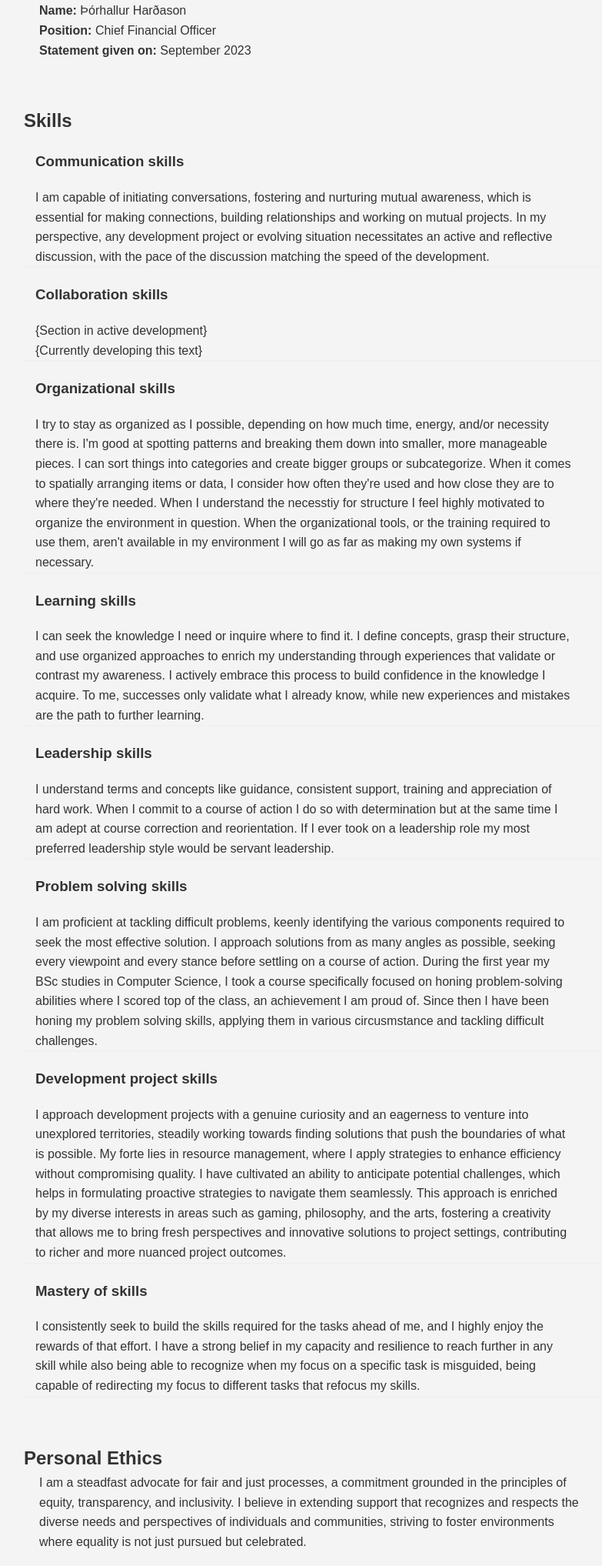
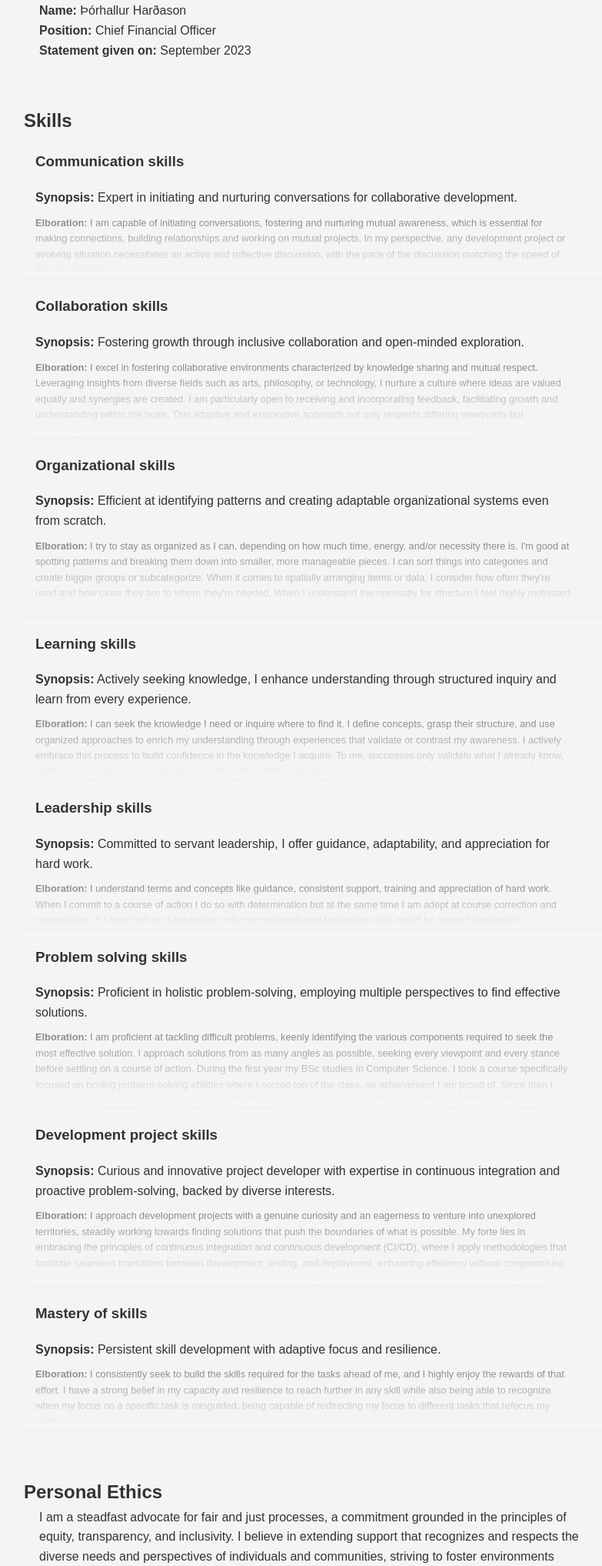
Before and after one commit to mittons/axelgauti, a Django app: page /career/ in a window 1280 px wide. Shown: the part 2131-4166 px from the top of the page at 77% size, without its empty margins (139-922 px from the left). Run offline with Django 4.2, Linux system fonts and the light colour scheme.

Commit message:
Expanded the skills section further, adding synopsis texts and features for readability. Finished the final missing sections as well

```diff
--- a/career/templates/career_main.html
+++ b/career/templates/career_main.html
@@ -234,6 +234,38 @@
 			}
 		}
 
+		.synopsis {
+			font-weight: strong;
+			font-size: 1em;
+			margin-bottom: 10px;
+		}
+
+		.elaborated-content {
+			font-size: 0.8em;
+			background: linear-gradient(to bottom, grey, white);
+			-webkit-background-clip: text;
+			-webkit-text-fill-color: transparent;
+			max-height: 100px;
+			overflow: hidden;
+			text-overflow: ellipsis;
+			transition: max-height 0.3s ease; /* added a transition for smoother expansion */
+		}
+
+		.elaborated-content.expanded {
+			background: none;
+			-webkit-background-clip: none;
+			-webkit-text-fill-color: initial;
+			color: grey; /* Setting the color to grey when expanded */
+			max-height: none;
+		}
+
+		@media (orientation: landscape) {
+			.elaborated-content > p {
+				width: 65%;
+				position: left;
+			}
+		}
+
 		/* Personal Ethics Section Stylings */
 
 
@@ -390,57 +422,89 @@
 					<header class="skill-category-header">
 						<h3>Communication skills</h3>
 					</header>
-					<p>I am capable of initiating conversations, fostering and nurturing mutual awareness, which is essential for making connections, building relationships and working on mutual projects. In my perspective, any development project or evolving situation necessitates an active and reflective discussion, with the pace of the discussion matching the speed of the development.</p>
+					<p class="synopsis"><strong>Synopsis:</strong> Expert in initiating and nurturing conversations for collaborative development.</p>
+					<div class="elaborated-content">
+					  <!-- Insert your elaborated content here -->
+						<p><strong>Elboration: </strong>I am capable of initiating conversations, fostering and nurturing mutual awareness, which is essential for making connections, building relationships and working on mutual projects. In my perspective, any development project or evolving situation necessitates an active and reflective discussion, with the pace of the discussion matching the speed of the development.</p>
+					</div>
 				</section>
 
 				<section class="skill-category">
 					<header class="skill-category-header">
 						<h3>Collaboration skills</h3>
 					</header>
-					<p>{Section in active development}</p>
-					<p>{Currently developing this text}</p>
+					<p class="synopsis"><strong>Synopsis:</strong> Fostering growth through inclusive collaboration and open-minded exploration.</p>
+					<div class="elaborated-content">
+					  <!-- Insert your elaborated content here -->
+						<p><strong>Elboration: </strong>I excel in fostering collaborative environments characterized by knowledge sharing and mutual respect. Leveraging insights from diverse fields such as arts, philosophy, or technology, I nurture a culture where ideas are valued equally and synergies are created. I am particularly open to receiving and incorporating feedback, facilitating growth and understanding within the team. This adaptive and explorative approach not only respects differing viewpoints but encourages venturing into new territories, enhancing what a collective effort can potentially achieve.</p>
+					</div>
 				</section>
 
 				<section class="skill-category">
 					<header class="skill-category-header">
 						<h3>Organizational skills</h3>
 					</header>
-					<p>I try to stay as organized as I possible, depending on how much time, energy, and/or necessity there is. I'm good at spotting patterns and breaking them down into smaller, more manageable pieces. I can sort things into categories and create bigger groups or subcategorize. When it comes to spatially arranging items or data, I consider how often they're used and how close they are to where they're needed. When I understand the necesstiy for structure I feel highly motivated to organize the environment in question. When the organizational tools, or the training required to use them, aren't available in my environment I will go as far as making my own systems if necessary.</p>
+					<p class="synopsis"><strong>Synopsis:</strong> Efficient at identifying patterns and creating adaptable organizational systems even from scratch.</p>
+					<div class="elaborated-content">
+					  <!-- Insert your elaborated content here -->
+						<p><strong>Elboration: </strong>I try to stay as organized as I can, depending on how much time, energy, and/or necessity there is. I'm good at spotting patterns and breaking them down into smaller, more manageable pieces. I can sort things into categories and create bigger groups or subcategorize. When it comes to spatially arranging items or data, I consider how often they're used and how close they are to where they're needed. When I understand the necesstiy for structure I feel highly motivated to organize the environment in question. When the organizational tools, or the training required to use them, aren't available in my environment I will go as far as making my own systems if necessary.</p>
+					</div>
 				</section>
 
 				<section class="skill-category">
 					<header class="skill-category-header">
 						<h3>Learning skills</h3>
 					</header>
-					<p>I can seek the knowledge I need or inquire where to find it. I define concepts, grasp their structure, and use organized approaches to enrich my understanding through experiences that validate or contrast my awareness. I actively embrace this process to build confidence in the knowledge I acquire. To me, successes only validate what I already know, while new experiences and mistakes are the path to further learning.</p>
+					<p class="synopsis"><strong>Synopsis:</strong> Actively seeking knowledge, I enhance understanding through structured inquiry and learn from every experience.</p>
+					<div class="elaborated-content">
+					  <!-- Insert your elaborated content here -->
+						<p><strong>Elboration: </strong>I can seek the knowledge I need or inquire where to find it. I define concepts, grasp their structure, and use organized approaches to enrich my understanding through experiences that validate or contrast my awareness. I actively embrace this process to build confidence in the knowledge I acquire. To me, successes only validate what I already know, while new experiences and mistakes are the path to further learning.</p>
+					</div>
 				</section>
 
 				<section class="skill-category">
 					<header class="skill-category-header">
 						<h3>Leadership skills</h3>
 					</header>
-					<p>I understand terms and concepts like guidance, consistent support, training and appreciation of hard work. When I commit to a course of action I do so with determination but at the same time I am adept at course correction and reorientation. If I ever took on a leadership role my most preferred leadership style would be servant leadership.</p>
+					<p class="synopsis"><strong>Synopsis:</strong> Committed to servant leadership, I offer guidance, adaptability, and appreciation for hard work.</p>
+					<div class="elaborated-content">
+					  <!-- Insert your elaborated content here -->
+						<p><strong>Elboration: </strong>I understand terms and concepts like guidance, consistent support, training and appreciation of hard work. When I commit to a course of action I do so with determination but at the same time I am adept at course correction and reorientation. If I ever took on a leadership role my most preferred leadership style would be servant leadership.</p>
+					</div>
 				</section>
 
 				<section class="skill-category">
 					<header class="skill-category-header">
 						<h3>Problem solving skills</h3>
 					</header>
-					<p>I am proficient at tackling difficult problems, keenly identifying the various components required to seek the most effective solution. I approach solutions from as many angles as possible, seeking every viewpoint and every stance before settling on a course of action. During the first year my BSc studies in Computer Science, I took a course specifically focused on honing problem-solving abilities where I scored top of the class, an achievement I am proud of. Since then I have been honing my problem solving skills, applying them in various circusmstance and tackling difficult challenges.</p>
+					<p class="synopsis"><strong>Synopsis:</strong> Proficient in holistic problem-solving, employing multiple perspectives to find effective solutions.</p>
+					<div class="elaborated-content">
+					  <!-- Insert your elaborated content here -->
+						<p><strong>Elboration: </strong>I am proficient at tackling difficult problems, keenly identifying the various components required to seek the most effective solution. I approach solutions from as many angles as possible, seeking every viewpoint and every stance before settling on a course of action. During the first year my BSc studies in Computer Science, I took a course specifically focused on honing problem-solving abilities where I scored top of the class, an achievement I am proud of. Since then I have been honing my problem solving skills, applying them in various circusmstance and tackling difficult challenges.</p>
+					</div>
 				</section>
 
 				<section class="skill-category">
 					<header class="skill-category-header">
 						<h3>Development project skills</h3>
 					</header>
-					<p>I approach development projects with a genuine curiosity and an eagerness to venture into unexplored territories, steadily working towards finding solutions that push the boundaries of what is possible. My forte lies in resource management, where I apply strategies to enhance efficiency without compromising quality. I have cultivated an ability to anticipate potential challenges, which helps in formulating proactive strategies to navigate them seamlessly. This approach is enriched by my diverse interests in areas such as gaming, philosophy, and the arts, fostering a creativity that allows me to bring fresh perspectives and innovative solutions to project settings, contributing to richer and more nuanced project outcomes.</p>
+					<p class="synopsis"><strong>Synopsis:</strong> Curious and innovative project developer with expertise in continuous integration and proactive problem-solving, backed by diverse interests.</p>
+					<div class="elaborated-content">
+					  <!-- Insert your elaborated content here -->
+						<p><strong>Elboration: </strong>I approach development projects with a genuine curiosity and an eagerness to venture into unexplored territories, steadily working towards finding solutions that push the boundaries of what is possible. My forte lies in embracing the principles of continuous integration and continuous development (CI/CD), where I apply methodologies that facilitate seamless transitions between development, testing, and deployment, enhancing efficiency without compromising quality. I have cultivated an ability to anticipate potential challenges, which helps in formulating proactive strategies to navigate them seamlessly. This approach is enriched by my diverse interests in areas such as gaming, philosophy, and the arts, fostering a creativity that allows me to bring fresh perspectives and innovative solutions to project settings, contributing to richer and more nuanced project outcomes.</p>
+					</div>
 				</section>
 
 				<section class="skill-category">
 					<header class="skill-category-header">
 						<h3>Mastery of skills</h3>
 					</header>
-					<p>I consistently seek to build the skills required for the tasks ahead of me, and I highly enjoy the rewards of that effort. I have a strong belief in my capacity and resilience to reach further in any skill while also being able to recognize when my focus on a specific task is misguided, being capable of redirecting my focus to different tasks that refocus my skills.</p>
+					<p class="synopsis"><strong>Synopsis:</strong> Persistent skill development with adaptive focus and resilience.</p>
+					<div class="elaborated-content">
+					  <!-- Insert your elaborated content here -->
+						<p><strong>Elboration: </strong>I consistently seek to build the skills required for the tasks ahead of me, and I highly enjoy the rewards of that effort. I have a strong belief in my capacity and resilience to reach further in any skill while also being able to recognize when my focus on a specific task is misguided, being capable of redirecting my focus to different tasks that refocus my skills.</p>
+					</div>
+
 				</section>
 
 			</section>
@@ -510,7 +574,17 @@
 			highlightActiveNavLink();
 		});
 
-
+		document.querySelectorAll('.elaborated-content').forEach(function(element) {
+			element.addEventListener('click', function() {
+				if (this.style.maxHeight === '100px' || !this.style.maxHeight) {
+					this.style.maxHeight = 'none';
+					this.classList.add('expanded');
+				} else {
+					this.style.maxHeight = '100px';
+					this.classList.remove('expanded');
+				}
+			});
+		});
 
 		document.addEventListener('DOMContentLoaded', function() {
 			const sidebarMenu = document.getElementById('sidebar-menu');
```
